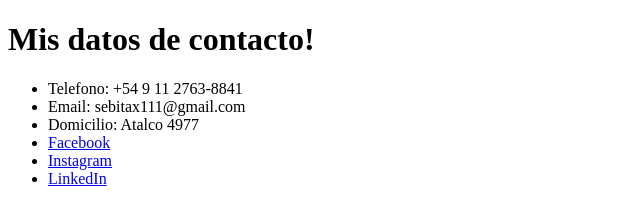
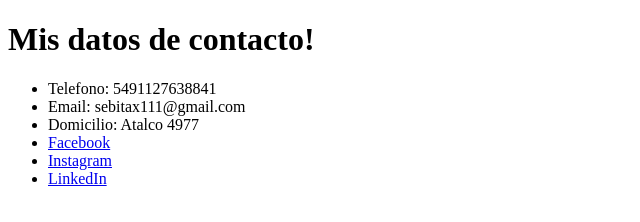
Before and after one commit to Ceboia-ai/Mi-Curriculum, a plain HTML site: page Public/Contact.html in a window 1280 px wide. Shown: the full height of the page, 0-640 px from the left. Drawn offline with Linux system fonts and the light colour scheme.

Commit message:
Contact.html

```diff
--- a/Public/Contact.html
+++ b/Public/Contact.html
@@ -8,7 +8,7 @@
     <body>
          <h1>Mis datos de contacto!</h1>
           <ul>
-             <li>Telefono: +54 9 11 2763-8841</li>
+             <li>Telefono: 5491127638841</li>
              <li>Email: sebitax111@gmail.com</li>
              <li>Domicilio: Atalco 4977</li>
              <li><a href="https://www.facebook.com/Sebitaxahre/">Facebook</a></li>
```
